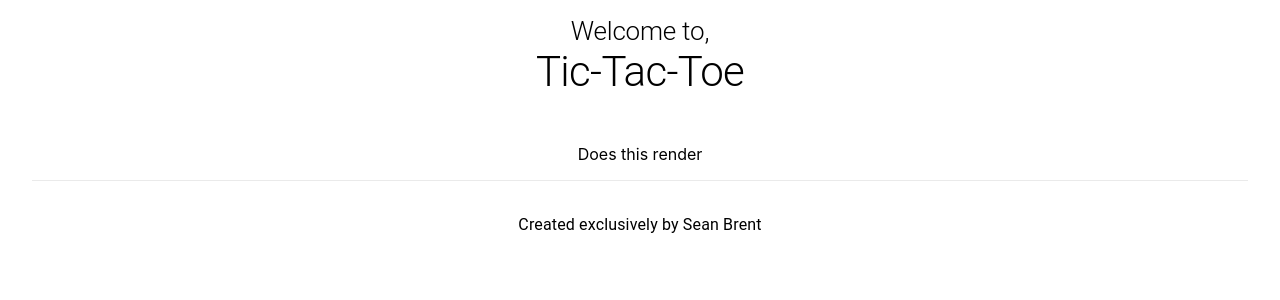
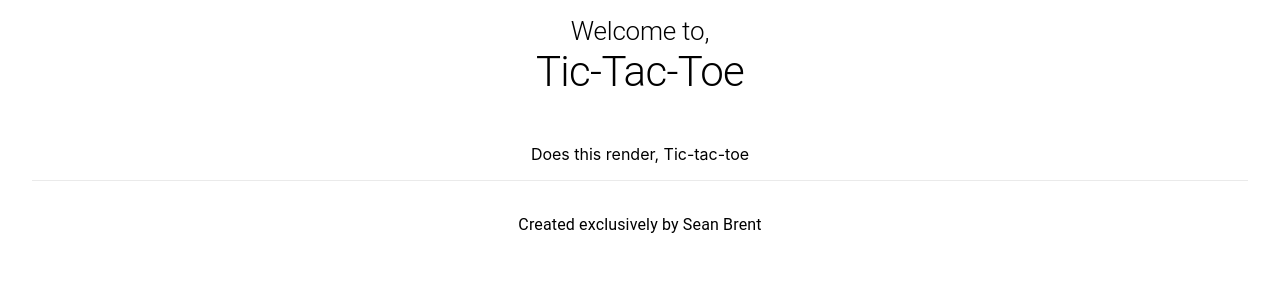
Before and after one commit to Brentsa/tic-tac-toe, a Next.js app: page / in a window 1280 px wide. Shown: the top 300 px of the page. Built offline with nearby package versions, Linux system fonts and the light colour scheme.

Commit message:
Another commit

```diff
--- a/components/TicTacToe.tsx
+++ b/components/TicTacToe.tsx
@@ -6,7 +6,7 @@
 
     return (
         <Box display='flex' flexDirection='column' justifyContent='center' alignItems='center' m={2}>
-            Does this render
+            Does this render, Tic-tac-toe
         </Box>
     )
 }
```
